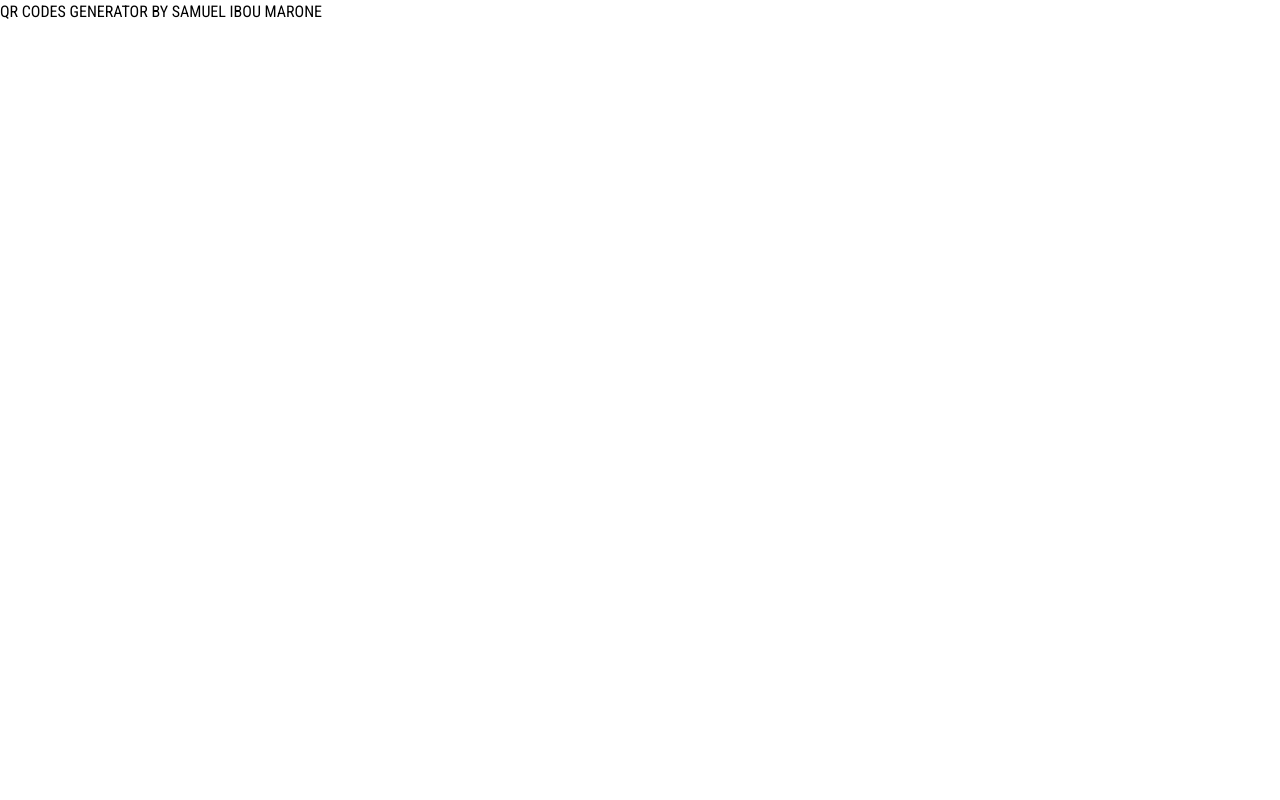
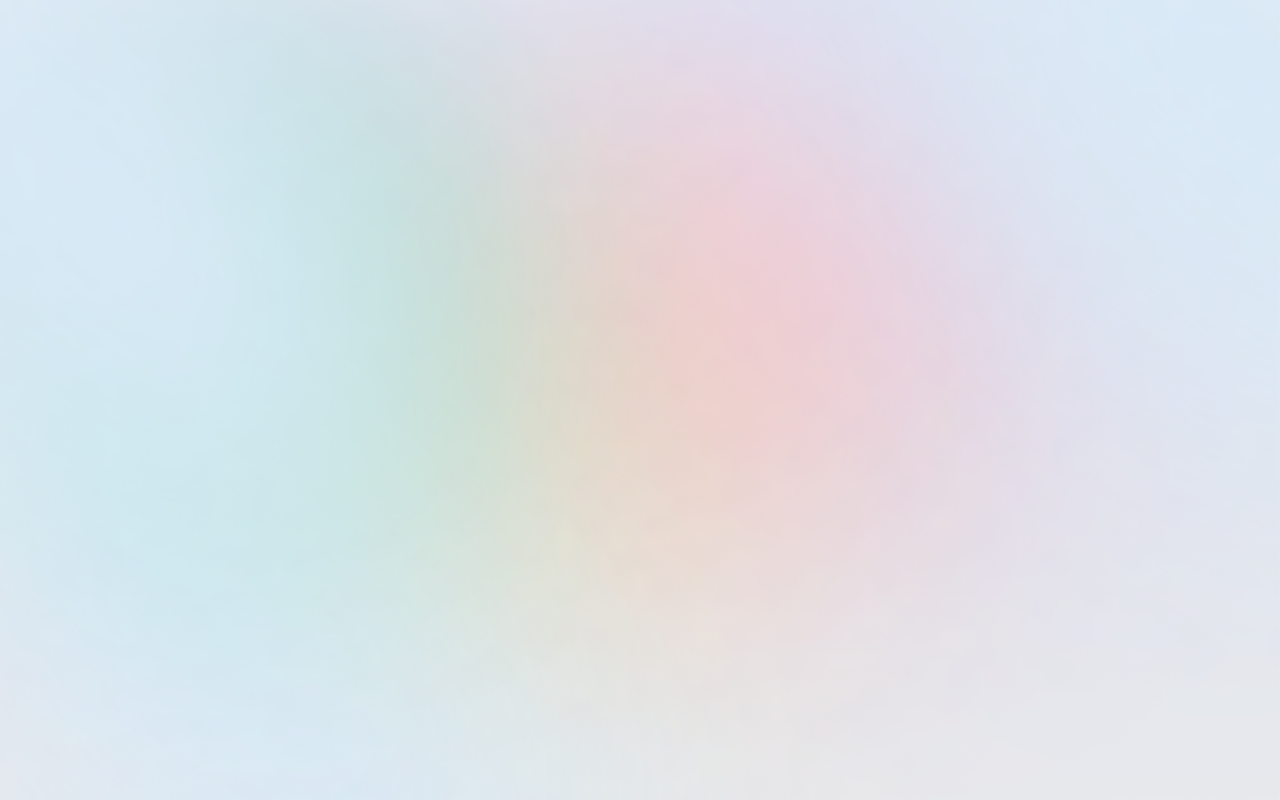
Before and after one commit to SAMUEL210/qrcodes-sm, a Next.js app: page / in a window 1280 px wide. Built offline with nearby package versions, Linux system fonts and the light colour scheme.

Commit message:
setting up project background

```diff
--- a/app/page.tsx
+++ b/app/page.tsx
@@ -1,6 +1,16 @@
+import Image from "next/image";
+import QrCodesGenerator from "./components/QrCodesGenerator";
+
 export default function Home() {
   return (
-    <div>
+    <div className="relative min-h-[100vh] h-full flex justify-center items-center">
+
+      <Image
+        src="/glass.png"
+        width={1600}
+        height={1200}
+        alt="glass image"
+        className="fixed top-0 left-0 w-full h-full object-cover z-0 pointer-events-none" />
       <h1>QR CODES GENERATOR BY SAMUEL IBOU MARONE</h1>
     </div>
   );
```
